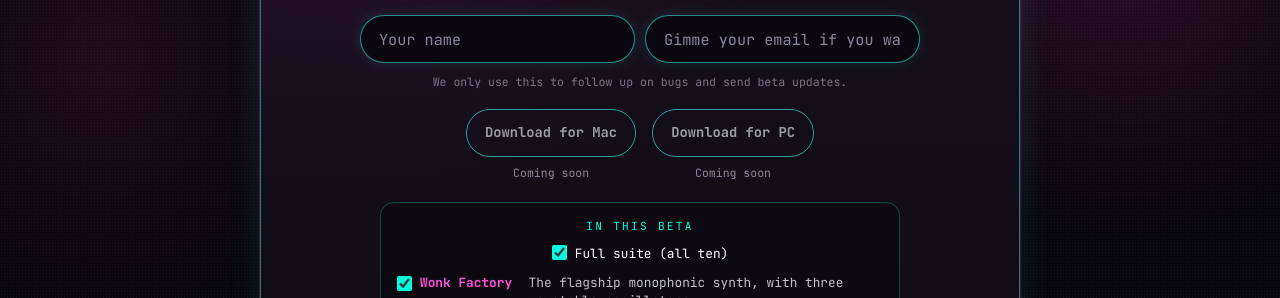
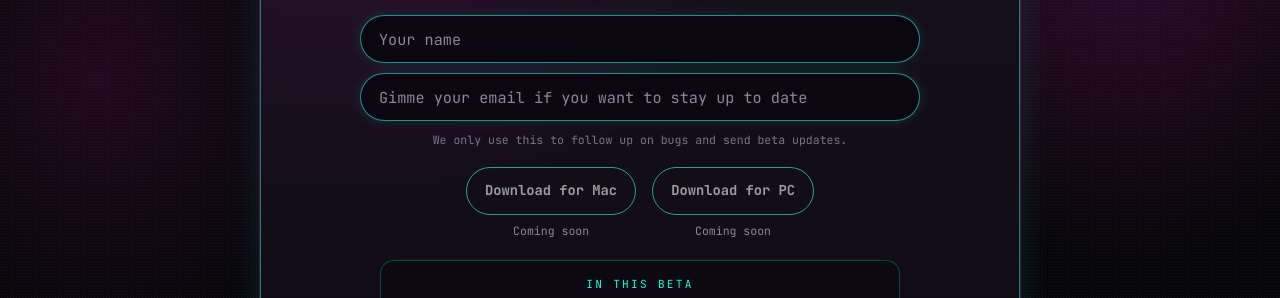
Before and after one commit to dirtmonkeymusic/dirtmonkeymusic.github.io, a plain HTML site: page beta/index.html in a window 1280 px wide. Shown: the part 427-725 px from the top of the page. Drawn offline with Linux system fonts and the light colour scheme.

Commit message:
Beta: email field on its own row

```diff
--- a/css/styles.css
+++ b/css/styles.css
@@ -3343,3 +3343,4 @@ kbd {
 .beta-files-list { list-style: none; margin: 0; padding: 0; display: flex; flex-wrap: wrap; justify-content: center; gap: 6px 14px; }
 .beta-files-list .soon { color: rgba(255,255,255,.45); }
 .beta-pl-list li { grid-template-columns: 9.5em 1fr; } @media (max-width: 480px) { .beta-pl-list li { grid-template-columns: 1fr; } }
+.beta-who-fields { display: grid; grid-template-columns: 1fr; gap: 10px; } .beta-who-fields .beta-input { width: 100%; min-width: 0; box-sizing: border-box; }
```
